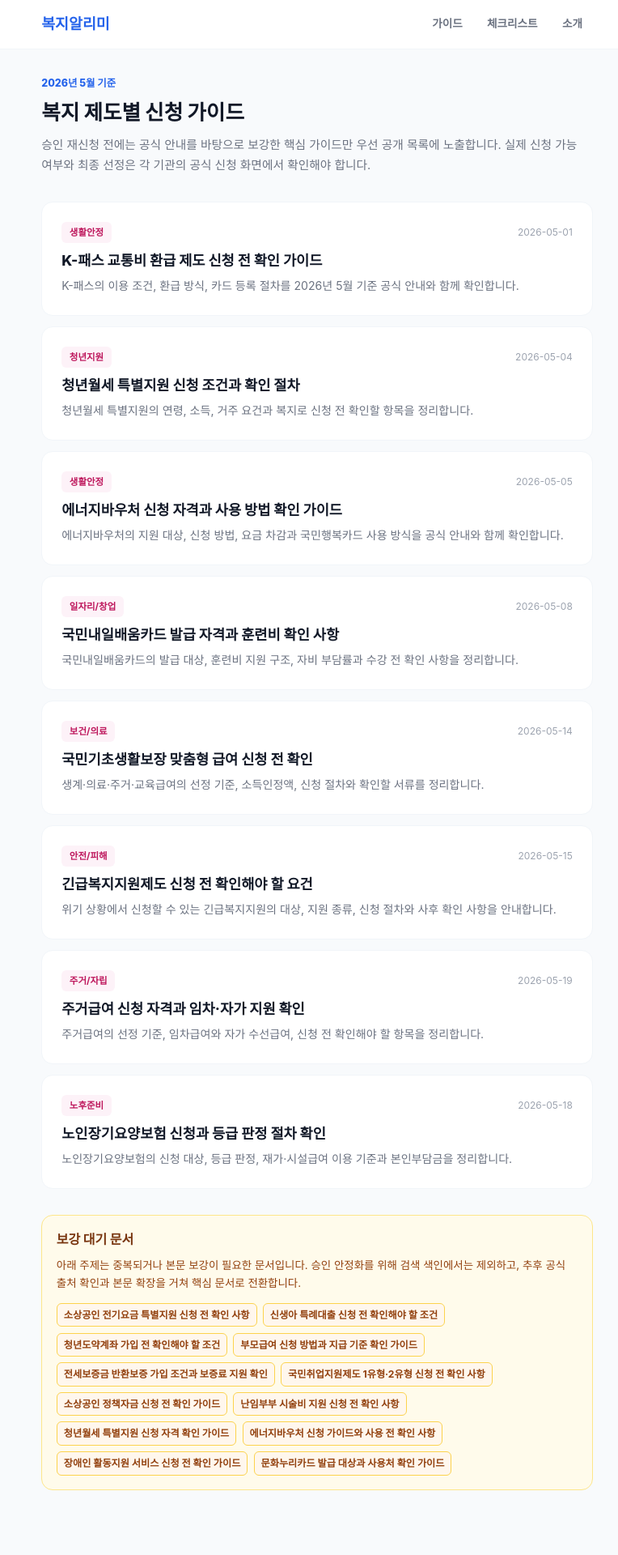
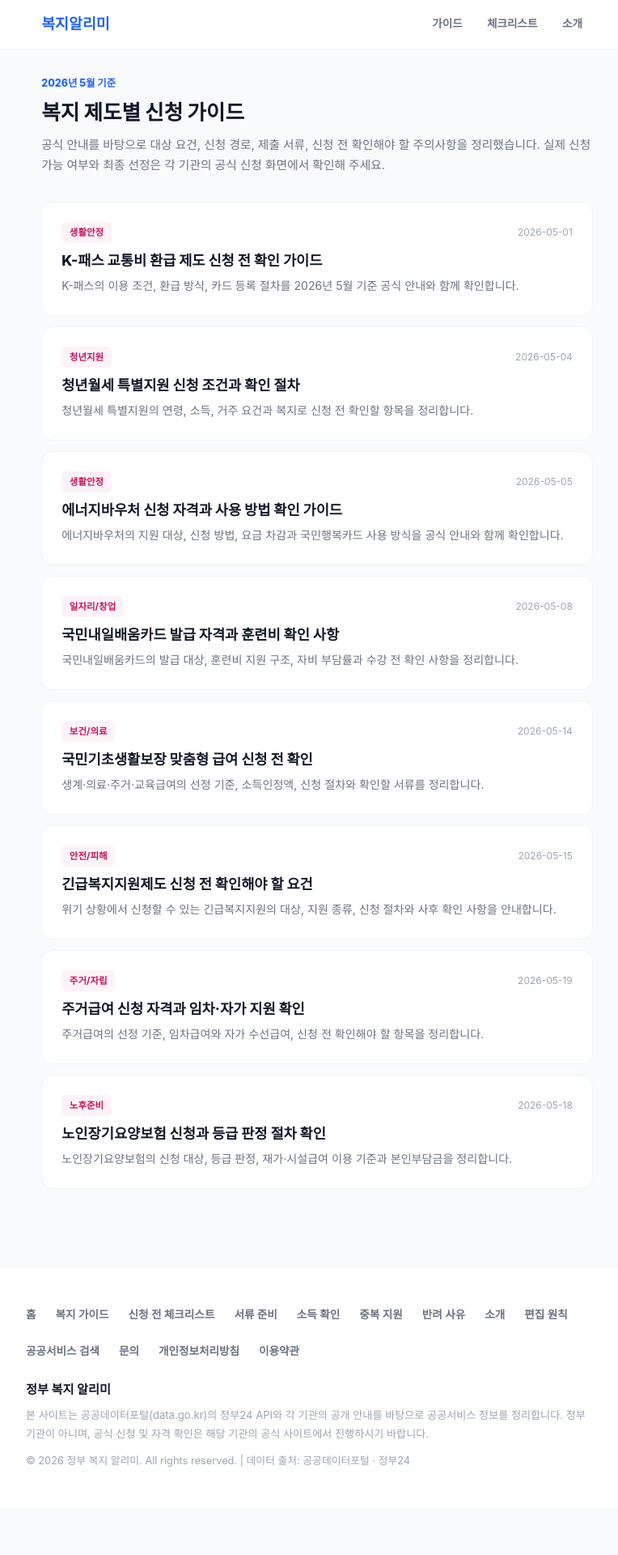
Before and after one commit to feel2174/gov-welfare, a Next.js app: page /guide in a window 1280 px wide. Shown: the top 1920 px of the page at 81% size, without its empty margins (248-1012 px from the left). After the commit the page ends 1862 px from the top, so only its background shows below. Built offline with nearby package versions, Linux system fonts and the light colour scheme; a web font is replaced by a local one.

Commit message:
Remove internal AdSense review copy

```diff
--- a/src/app/guide/page.tsx
+++ b/src/app/guide/page.tsx
@@ -1,4 +1,4 @@
-import { getIndexableGuides, getSupportingGuides } from '@/lib/policies';
+import { getIndexableGuides } from '@/lib/policies';
 import Link from 'next/link';
 
 export const metadata = {
@@ -8,7 +8,6 @@ export const metadata = {
 
 export default async function GuidePage() {
     const guides = await getIndexableGuides();
-    const supportingGuides = await getSupportingGuides();
 
     return (
         <div>
@@ -18,8 +17,8 @@ export default async function GuidePage() {
                 </p>
                 <h1 style={{ fontSize: '1.6rem', fontWeight: '900', marginBottom: '0.45rem' }}>복지 제도별 신청 가이드</h1>
                 <p style={{ fontSize: '0.92rem', color: 'var(--color-text-secondary)', lineHeight: 1.7 }}>
-                    승인 재신청 전에는 공식 안내를 바탕으로 보강한 핵심 가이드만 우선 공개 목록에 노출합니다.
-                    실제 신청 가능 여부와 최종 선정은 각 기관의 공식 신청 화면에서 확인해야 합니다.
+                    공식 안내를 바탕으로 대상 요건, 신청 경로, 제출 서류, 신청 전 확인해야 할 주의사항을 정리했습니다.
+                    실제 신청 가능 여부와 최종 선정은 각 기관의 공식 신청 화면에서 확인해 주세요.
                 </p>
             </header>
             <div style={{ display: 'flex', flexDirection: 'column', gap: '0.8rem' }}>
@@ -36,35 +35,6 @@ export default async function GuidePage() {
                     </Link>
                 ))}
             </div>
-            <section style={{
-                marginTop: '2rem',
-                padding: '1.1rem',
-                backgroundColor: '#fffbeb',
-                border: '1px solid #fde68a',
-                borderRadius: 'var(--radius-md)',
-            }}>
-                <h2 style={{ fontSize: '1rem', fontWeight: 850, color: '#78350f', marginBottom: '0.45rem' }}>
-                    보강 대기 문서
-                </h2>
-                <p style={{ color: '#92400e', fontSize: '0.84rem', lineHeight: 1.65, marginBottom: '0.85rem' }}>
-                    아래 주제는 중복되거나 본문 보강이 필요한 문서입니다. 승인 안정화를 위해 검색 색인에서는 제외하고, 추후 공식 출처 확인과 본문 확장을 거쳐 핵심 문서로 전환합니다.
-                </p>
-                <div style={{ display: 'flex', flexWrap: 'wrap', gap: '0.45rem' }}>
-                    {supportingGuides.map((guide) => (
-                        <span key={guide.id} style={{
-                            border: '1px solid #fcd34d',
-                            borderRadius: '6px',
-                            color: '#92400e',
-                            backgroundColor: '#fff7ed',
-                            padding: '0.25rem 0.5rem',
-                            fontSize: '0.76rem',
-                            fontWeight: 700,
-                        }}>
-                            {guide.title}
-                        </span>
-                    ))}
-                </div>
-            </section>
             <style dangerouslySetInnerHTML={{ __html: `.guide-card:hover { transform: translateY(-2px); box-shadow: 0 8px 20px -4px rgba(0,0,0,0.08); border-color: var(--color-border-hover) !important; }` }} />
         </div>
     );
--- a/src/app/page.tsx
+++ b/src/app/page.tsx
@@ -197,7 +197,7 @@ export default async function Home() {
                     공공서비스 검색은 참고 도구로 제공합니다
                 </h2>
                 <p style={{ color: 'var(--color-text-secondary)', fontSize: '0.86rem', lineHeight: 1.65 }}>
-                    정부24 API 검색 결과는 색인용 핵심 콘텐츠가 아니라 사용자가 추가 제도를 찾아볼 수 있는 보조 기능입니다.
+                    정부24 API 검색 결과는 사용자가 추가 제도를 찾아볼 수 있도록 제공하는 보조 기능입니다.
                     검색 결과의 세부 조건과 신청 가능 여부는 각 기관의 공식 신청 화면에서 다시 확인해야 합니다.
                 </p>
                 <Link href="/search" style={{
--- a/src/components/ServiceList.tsx
+++ b/src/components/ServiceList.tsx
@@ -1,6 +1,6 @@
 'use client';
 
-/* eslint-disable react-hooks/set-state-in-effect, react-hooks/exhaustive-deps */
+/* eslint-disable react-hooks/exhaustive-deps */
 import React, { useState, useEffect, useCallback, useRef } from 'react';
 import Link from 'next/link';
 
--- a/src/lib/policies.ts
+++ b/src/lib/policies.ts
@@ -11,8 +11,6 @@ export interface Guide {
     reviewedAt?: string;
     sources?: GuideSource[];
     indexable?: boolean;
-    qualityStatus?: 'pillar' | 'supporting';
-    qualityNote?: string;
 }
 
 export interface GuideSource {
@@ -339,10 +337,6 @@ function enrichGuide(guide: Guide): Guide {
         ...guide,
         content: buildApprovalContent(guide),
         indexable,
-        qualityStatus: indexable ? 'pillar' : 'supporting',
-        qualityNote: indexable
-            ? '애드센스 승인 재신청 전 핵심 색인 문서로 보강한 가이드입니다.'
-            : '중복 또는 보강 대기 문서로, 승인 안정화를 위해 검색 색인에서 제외합니다.',
         reviewedAt: CONTENT_REVIEWED_AT,
         sources: guideSources[guide.id] || commonSources,
     };
@@ -359,11 +353,6 @@ export const getIndexableGuides = async (): Promise<Guide[]> => {
         .filter((guide): guide is Guide => Boolean(guide));
 };
 
-export const getSupportingGuides = async (): Promise<Guide[]> => {
-    const guides = await getAllGuides();
-    return guides.filter((guide) => !guide.indexable);
-};
-
 export const getGuideById = async (id: string): Promise<Guide | undefined> => {
     const guide = (guidesData as Guide[]).find(item => item.id === id);
     return guide ? enrichGuide(guide) : undefined;
```
Also changed, not shown: src/app/guide/[id]/page.tsx (+0 -14 lines).
